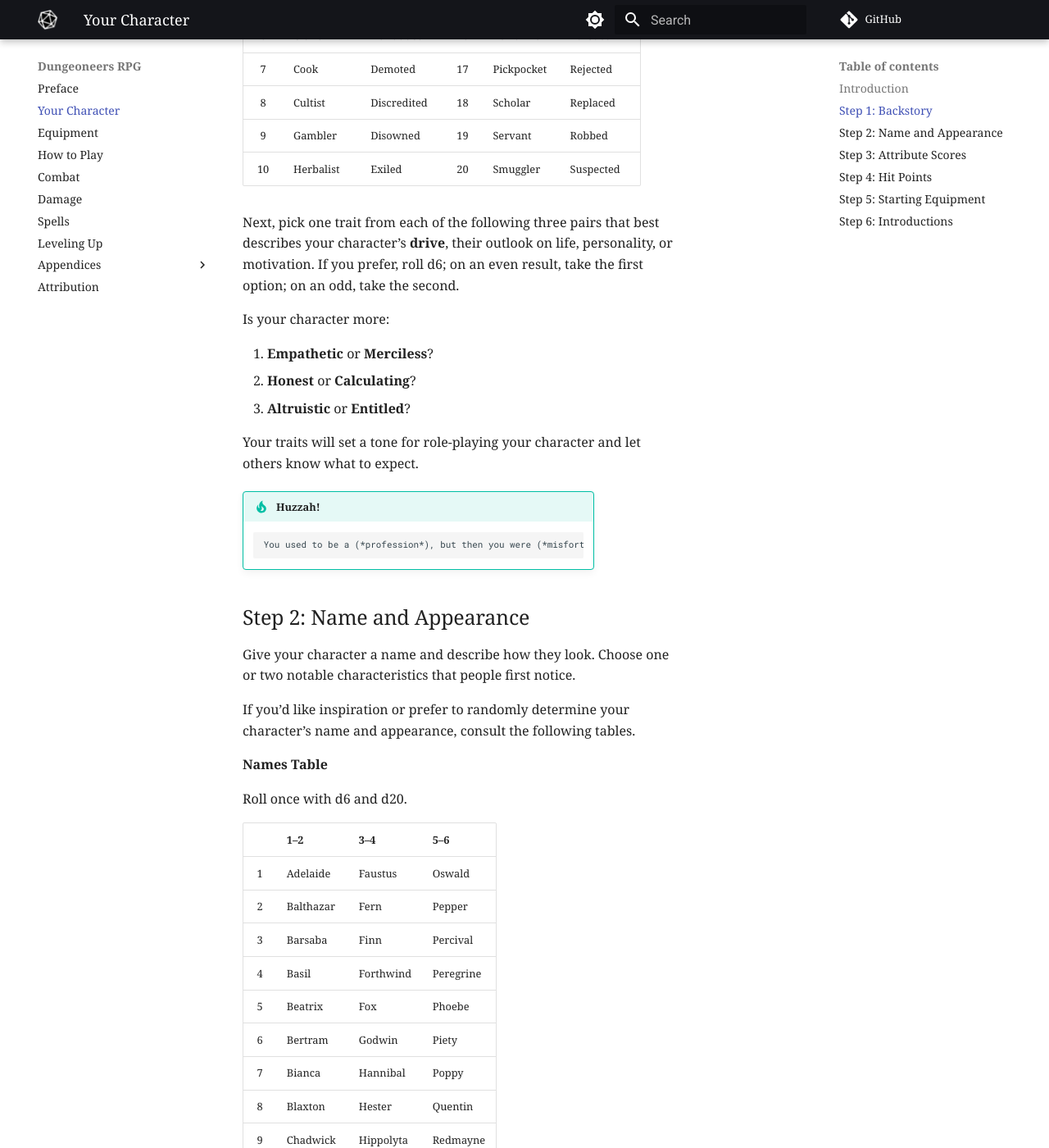
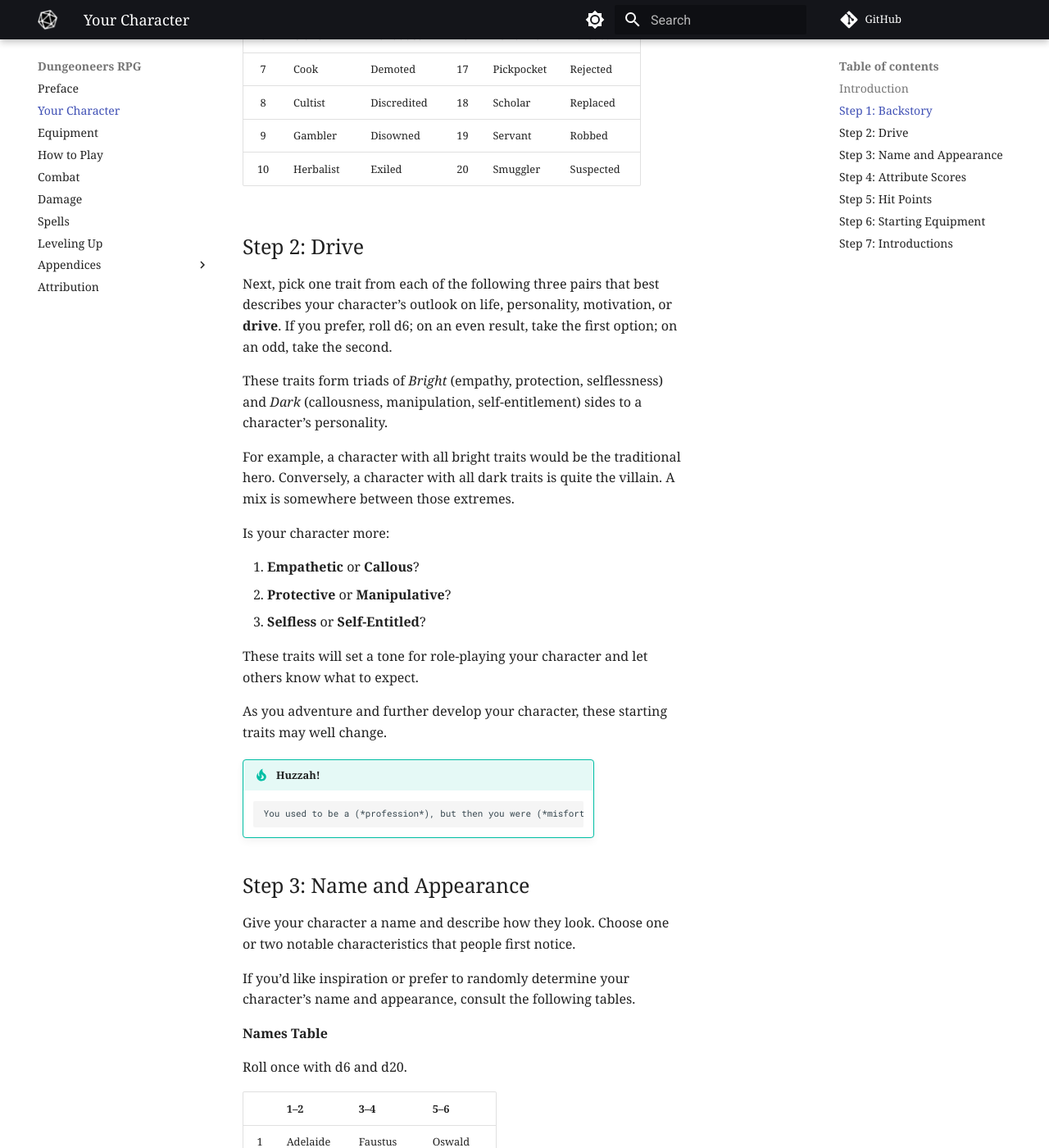
Before and after one commit to joemoose/dungeoneers.d20, an MkDocs documentation site: the page built from docs/character.md, in a window 1280 px wide and 1400 px high, scrolled down 965 px. Shown: the whole window at 82% size. Built offline with MkDocs 1.6.1 and Material for MkDocs 9.7.7, drawn with Linux system fonts in a browser that asks for light colours; comment, search, counter and statistics services are not loaded; some of the changed text lies outside the part shown.

Commit message:
revisions

```diff
--- a/docs/character.md
+++ b/docs/character.md
@@ -27,21 +27,29 @@ Also, think about their relationship with the other characters in the group, but
 | 9 | Gambler | Disowned | 19 | Servant | Robbed |
 | 10 | Herbalist | Exiled | 20 | Smuggler | Suspected |
 
-Next, pick one trait from each of the following three pairs that best describes your character’s **drive**, their outlook on life, personality, or motivation. If you prefer, roll d6; on an even result, take the first option; on an odd, take the second.
+## Step 2: Drive
+
+Next, pick one trait from each of the following three pairs that best describes your character’s outlook on life, personality, motivation, or **drive**. If you prefer, roll d6; on an even result, take the first option; on an odd, take the second.
+
+These traits form triads of *Bright* (empathy, protection, selflessness) and *Dark* (callousness, manipulation, self-entitlement) sides to a character’s personality.
+
+For example, a character with all bright traits would be the traditional hero. Conversely, a character with all dark traits is quite the villain. A mix is somewhere between those extremes.
 
 Is your character more:
 
-1. **Empathetic** or **Merciless**?
-2. **Honest** or **Calculating**?
-3. **Altruistic** or **Entitled**?
+1. **Empathetic** or **Callous**?
+2. **Protective** or **Manipulative**?
+3. **Selfless** or **Self-Entitled**?
 
-Your traits will set a tone for role-playing your character and let others know what to expect.
+These traits will set a tone for role-playing your character and let others know what to expect.
+
+As you adventure and further develop your character, these starting traits may well change.
 
 !!! tip "Huzzah!"
 
-		You used to be a (*profession*), but then you were (*misfortune*). Now you are a (*choice 1*), (*choice 2*), and (*choice 3*) adventurer!
+		You used to be a (*profession*), but then you were (*misfortune*). Now you are a (*choice 1*), (*choice 2*), and (*choice 3*) adventurer.
 
-## Step 2: Name and Appearance
+## Step 3: Name and Appearance
 
 Give your character a name and describe how they look. Choose one or two notable characteristics that people first notice.
 
@@ -175,7 +183,7 @@ Choose **two** more items from the following list. You may choose an item more t
 
 		See the [Equipment](equipment.md) section for more information on your gear.
 
-Finally, roll d100 once or twice (your call) and consult the following table to select an odd memento or two you always carry with you. Who knows, they might come in handy one day.
+Finally, roll d100 once or twice (your call) and consult the following table to select an odd memento or two you always carry with you. Who knows, they might come in handy one day, or you sell it for a few coins.
 
 **Odd Items for Creative Problem-Solving**
 
@@ -232,8 +240,8 @@ Finally, roll d100 once or twice (your call) and consult the following table to
 | 49 | A deck of marked cards and a pair of loaded dice, both skilfully made. Worth 20 coins to a gambler. | 99 | A flask of alchemical coolant. Drop it into a bowl of liquid to freeze it into ice, or put it into a crate to create a crude refrigerator. Worth 50 coins to a chef, noble, or alchemist. |
 | 50 | A sheet of strong, stretchy tarpaulin. It can be used as a tent or waterproof covering for valuable objects; it can be stretched between two people and used as an improvised trampoline. Worth 20 coins to a sailor or traveler. | 100 | Fop's clothes: powdered wig, extravagant cravat, scented gloves, ultratight trousers, the works. Great if you want people to simultaneously regard you as highly important and yet not worth taking seriously, which can be an advantageous combination. Worth 100 coins to an actual fop. |
 
-## Step 6: Introductions
+## Step 7: Introductions
 
-Introduce your character to the other players in your group, and get ready for adventure.
+Introduce your character to the other players, and prepare for adventure!
 
-Good luck, dungeoneer!
+Good luck, dungeoneer.
```
Also changed, not shown: other parts of docs/character.md (+4 -4 lines), ideas/Bright and Dark Traits.md (added, +28 -0 lines).
